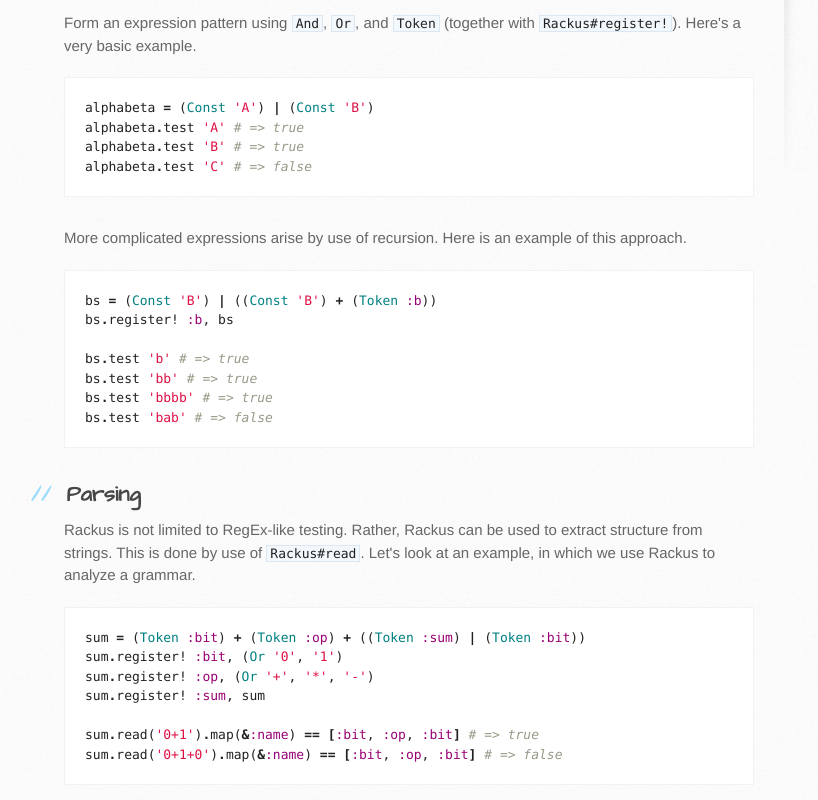
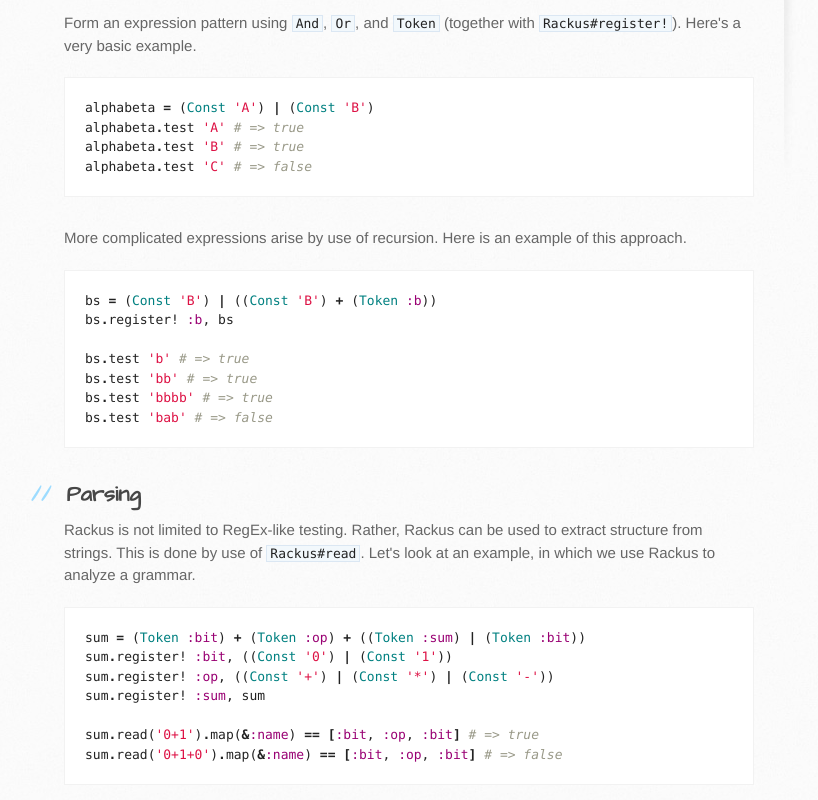
Before and after one commit to mattneary/Rackus, a plain HTML site: page index.html in a window 1280 px wide. Shown: the part 568-1368 px from the top of the page, without its empty margins (106-924 px from the left). Drawn offline with Linux system fonts and the light colour scheme.

```diff
--- a/index.html
+++ b/index.html
@@ -73,8 +73,8 @@
 Let's look at an example, in which we use Rackus to analyze a grammar.</p>
 
 <div class="highlight highlight-ruby"><pre><span class="n">sum</span> <span class="o">=</span> <span class="p">(</span><span class="no">Token</span> <span class="ss">:bit</span><span class="p">)</span> <span class="o">+</span> <span class="p">(</span><span class="no">Token</span> <span class="ss">:op</span><span class="p">)</span> <span class="o">+</span> <span class="p">((</span><span class="no">Token</span> <span class="ss">:sum</span><span class="p">)</span> <span class="o">|</span> <span class="p">(</span><span class="no">Token</span> <span class="ss">:bit</span><span class="p">))</span>
-<span class="n">sum</span><span class="o">.</span><span class="n">register!</span> <span class="ss">:bit</span><span class="p">,</span> <span class="p">(</span><span class="no">Or</span> <span class="s1">'0'</span><span class="p">,</span> <span class="s1">'1'</span><span class="p">)</span>
-<span class="n">sum</span><span class="o">.</span><span class="n">register!</span> <span class="ss">:op</span><span class="p">,</span> <span class="p">(</span><span class="no">Or</span> <span class="s1">'+'</span><span class="p">,</span> <span class="s1">'*'</span><span class="p">,</span> <span class="s1">'-'</span><span class="p">)</span>
+<span class="n">sum</span><span class="o">.</span><span class="n">register!</span> <span class="ss">:bit</span><span class="p">,</span> <span class="p">((</span><span class="no">Const</span> <span class="s1">'0'</span><span class="p">)</span> <span class="o">|</span> <span class="p">(</span><span class="no">Const</span> <span class="s1">'1'</span><span class="p">))</span>
+<span class="n">sum</span><span class="o">.</span><span class="n">register!</span> <span class="ss">:op</span><span class="p">,</span> <span class="p">((</span><span class="no">Const</span> <span class="s1">'+'</span><span class="p">)</span> <span class="o">|</span> <span class="p">(</span><span class="no">Const</span> <span class="s1">'*'</span><span class="p">)</span> <span class="o">|</span> <span class="p">(</span><span class="no">Const</span> <span class="s1">'-'</span><span class="p">))</span>
 <span class="n">sum</span><span class="o">.</span><span class="n">register!</span> <span class="ss">:sum</span><span class="p">,</span> <span class="n">sum</span>
 
 <span class="n">sum</span><span class="o">.</span><span class="n">read</span><span class="p">(</span><span class="s1">'0+1'</span><span class="p">)</span><span class="o">.</span><span class="n">map</span><span class="p">(</span><span class="o">&amp;</span><span class="ss">:name</span><span class="p">)</span> <span class="o">==</span> <span class="o">[</span><span class="ss">:bit</span><span class="p">,</span> <span class="ss">:op</span><span class="p">,</span> <span class="ss">:bit</span><span class="o">]</span> <span class="c1"># =&gt; true</span>
```
Also changed, not shown: params.json (+1 -1 lines).
